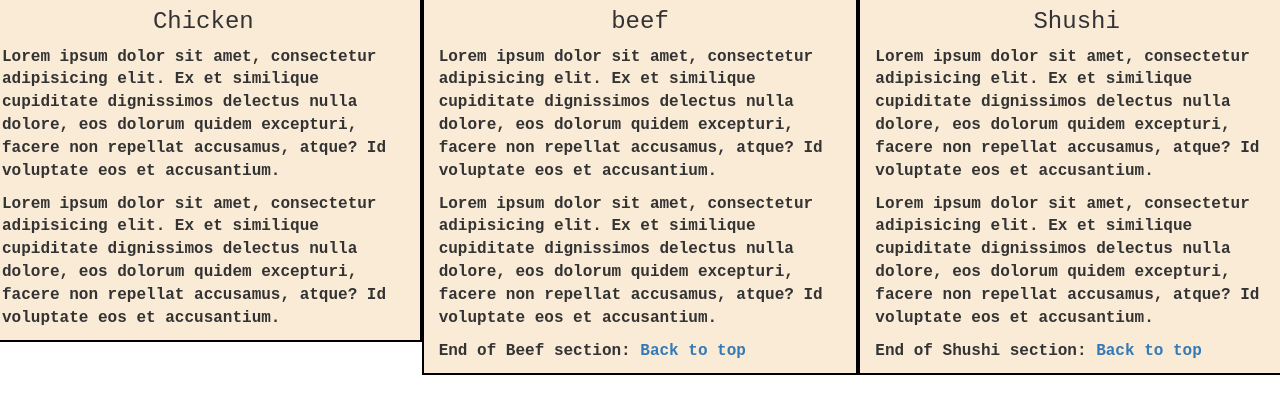
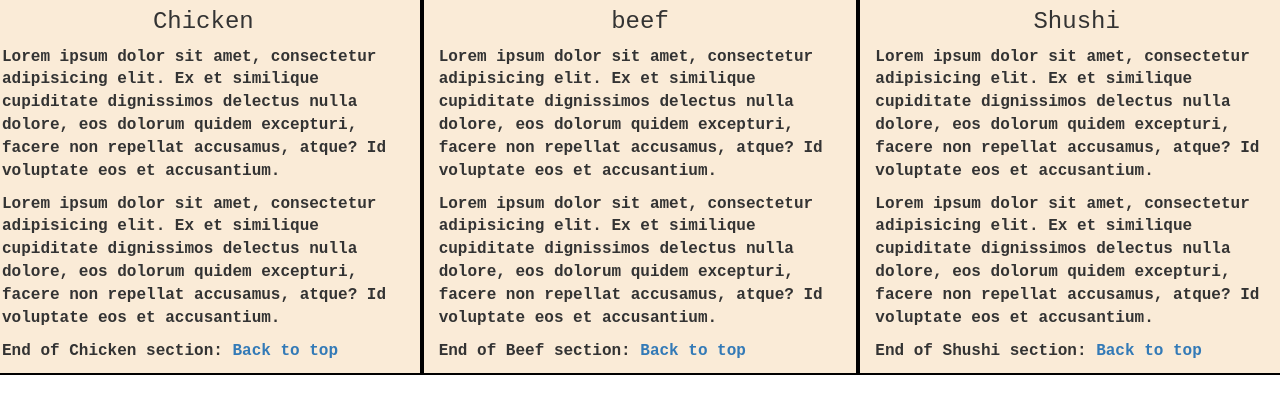
Before and after one commit to MrA1995/Module3-solution, a plain HTML site: page index.html in a window 1280 px wide. Shown: the part 154-568 px from the top of the page. Drawn offline with Linux system fonts and the light colour scheme.

Commit message:
Add files via upload

```diff
--- a/index.html
+++ b/index.html
@@ -34,6 +34,7 @@
       <div class="h3 text-center">Chicken</div>
       <p>Lorem ipsum dolor sit amet, consectetur adipisicing elit. Ex et similique cupiditate dignissimos delectus nulla dolore, eos dolorum quidem excepturi, facere non repellat accusamus, atque? Id voluptate eos et accusantium.</p>
       <p>Lorem ipsum dolor sit amet, consectetur adipisicing elit. Ex et similique cupiditate dignissimos delectus nulla dolore, eos dolorum quidem excepturi, facere non repellat accusamus, atque? Id voluptate eos et accusantium.</p>
+      <p>End of Chicken section: <a href="#header-nav">Back to top</a></p>
    </div>
    <div id="p2" class="col-md-4 col-sm-6 col-xs-12 ">
       <div class="h3 text-center">beef</div>
```
